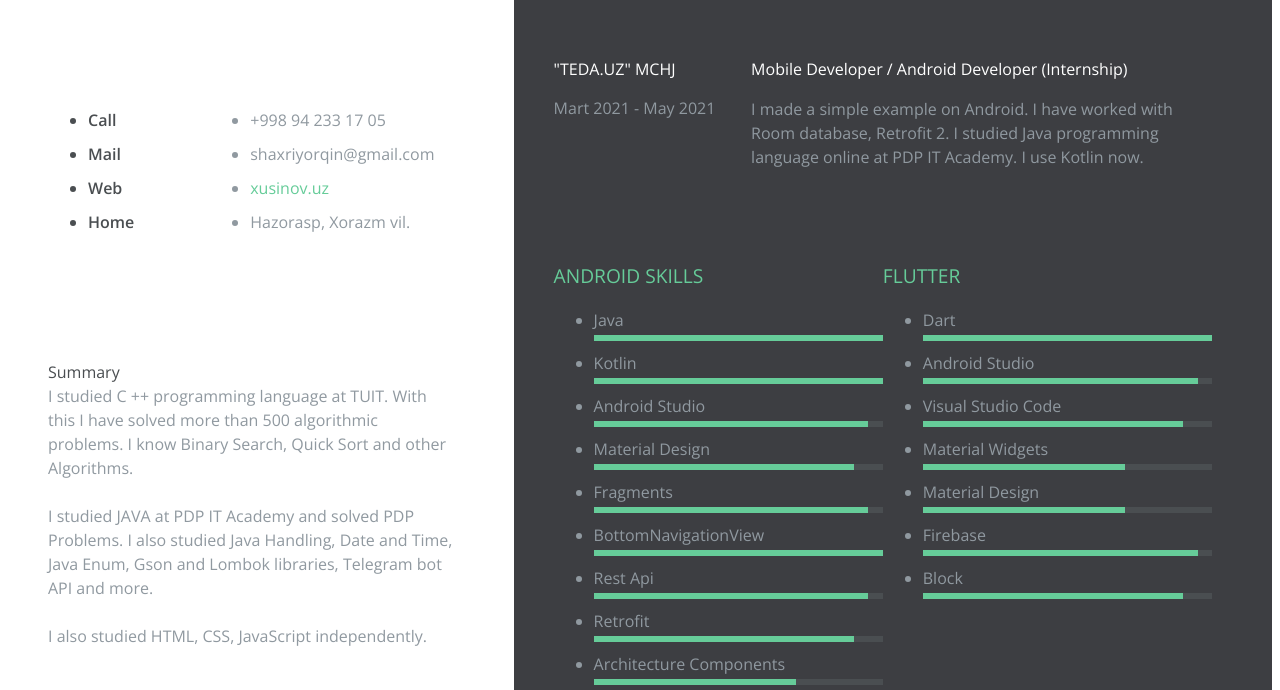
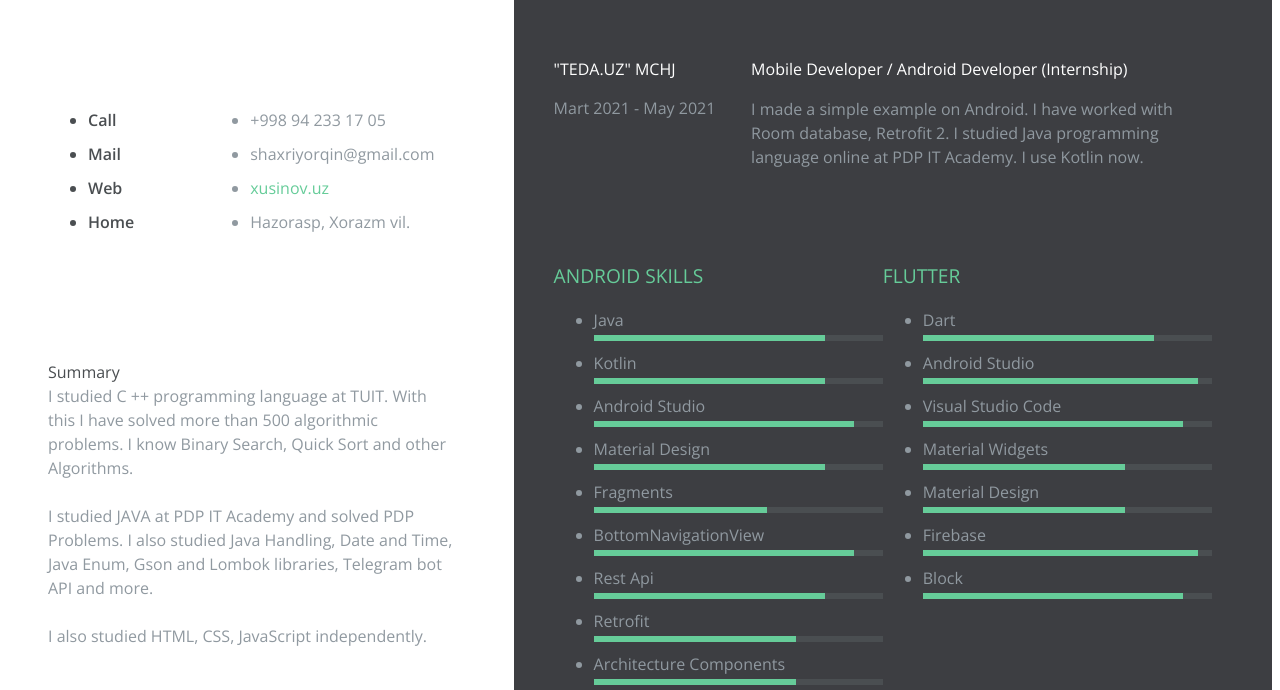
Before and after one commit to Khusinov/cv, a plain HTML site: page index.html in a window 1280 px wide. Shown: the part 262-952 px from the top of the page. Drawn offline with nearby package versions, Linux system fonts and the light colour scheme.

Commit message:
Update main.css
edit

```diff
--- a/style/main.css
+++ b/style/main.css
@@ -318,35 +318,35 @@ a {
   bottom: 0;
 }
 .section-wrapper .skill-percentage:nth-child(1)::before {
-  width: 100%;
+  width: 80%;
   animation: skill_1 0.6s ease;
 }
 .section-wrapper .skill-percentage:nth-child(2)::before {
-  width: 100%;
+  width: 80%;
   animation: skill_2 0.6s ease;
 }
 .section-wrapper .skill-percentage:nth-child(3)::before {
-  width: 95%;
+  width: 90%;
   animation: skill_3 0.6s ease;
 }
 .section-wrapper .skill-percentage:nth-child(4)::before {
-  width: 90%;
+  width: 80%;
   animation: skill_4 0.6s ease;
 }
 .section-wrapper .skill-percentage:nth-child(5)::before {
-  width: 95%;
+  width: 60%;
   animation: skill_5 0.6s ease;
 }
 .section-wrapper .skill-percentage:nth-child(6)::before {
-  width: 100%;
+  width: 90%;
   animation: skill_6 0.6s ease;
 }
 .section-wrapper .skill-percentage:nth-child(7)::before {
-  width: 95%;
+  width: 80%;
   animation: skill_6 0.6s ease;
 }
 .section-wrapper .skill-percentage:nth-child(8)::before {
-  width: 90%;
+  width: 70%;
   animation: skill_6 0.6s ease;
 }
 .section-wrapper .skill-percentage:nth-child(9)::before {
@@ -397,7 +397,7 @@ a {
   bottom: 0;
 }
 .section-wrapper .skill-percentagebi:nth-child(1)::before {
-  width: 100%;
+  width: 80%;
   animation: skill_1 0.6s ease;
 }
 .section-wrapper .skill-percentagebi:nth-child(2)::before {
```
